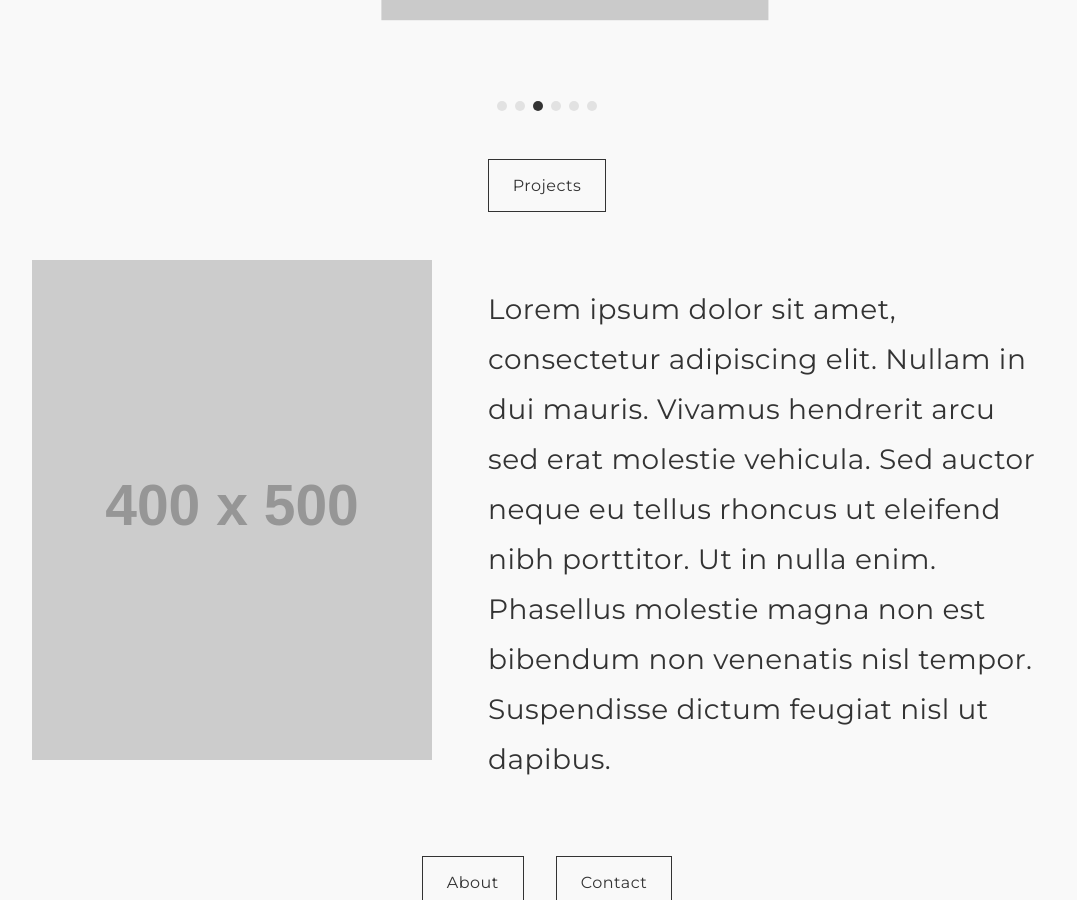
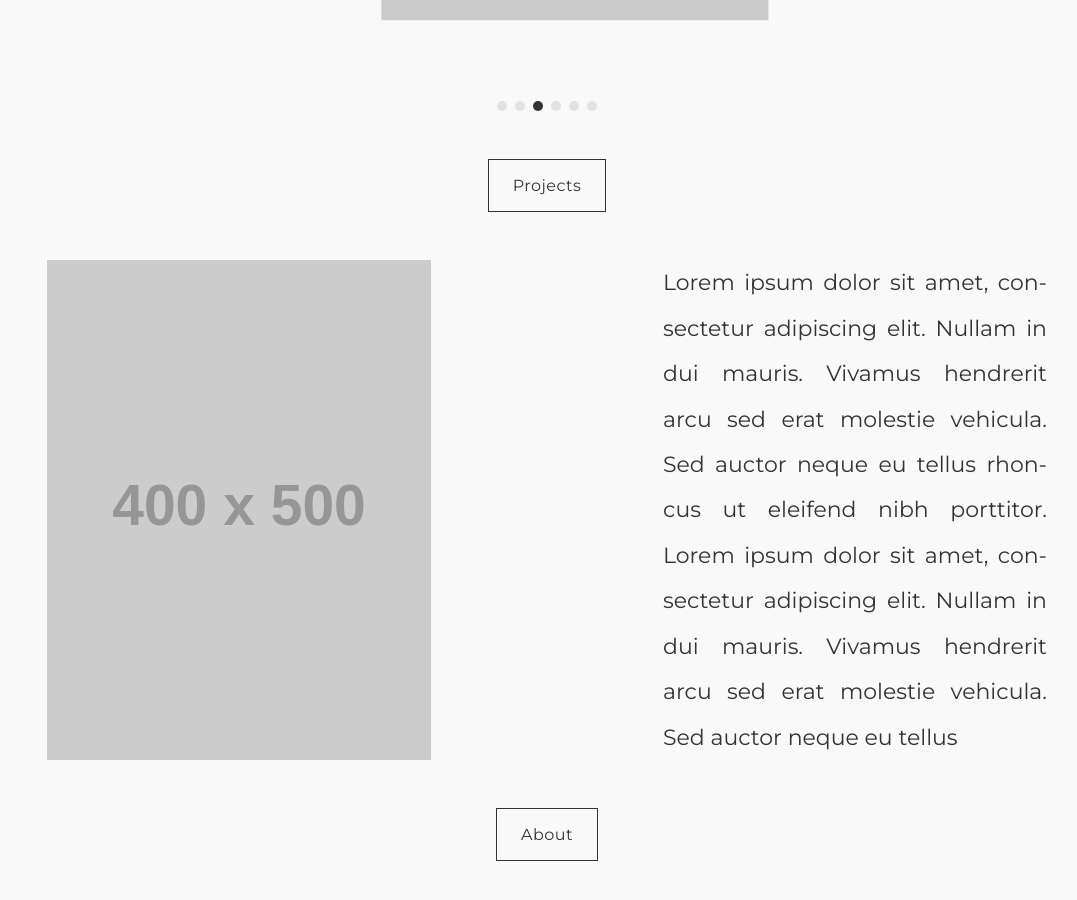
Before and after one commit to Bylin-code/Bylin-code.github.io, a Jekyll site: the page built from index.md, in a window 1280 px wide and 900 px high, scrolled down 987 px. Shown: the whole window, without its empty margins (93-1170 px from the left). Built offline with Jekyll 4.4.1, drawn with Linux system fonts in a browser that asks for light colours.

Commit message:
made the home page work

```diff
--- a/_layouts/default.html
+++ b/_layouts/default.html
@@ -112,9 +112,10 @@
         --about-margin-top: var(--spacing-xxlarge);
         --about-margin-bottom: var(--spacing-xxlarge);
         --about-padding: var(--spacing-large);
-        --about-image-width: 400px;
-        --about-image-height: 500px;
-        --about-text-width: 550px;
+        --about-image-width: clamp(150px, 30vw, 400px);
+        --about-image-height: clamp(200px, 40vw, 500px);
+        --about-text-width: clamp(150px, 30vw, 400px);
+        --about-text-height: clamp(200px, 40vw, 500px);
         --about-gap: var(--spacing-xlarge);
 
         /* Footer */
@@ -918,14 +919,17 @@
             grid-template-columns: auto auto;
             grid-template-rows: auto auto;
             gap: var(--about-gap);
-            margin: var(--about-margin-top) 0 var(--about-margin-bottom);
-            justify-content: center;
+            margin: var(--about-margin-top) auto var(--about-margin-bottom);
+            justify-content: space-between;
+            max-width: var(--site-max-width);
+            width: var(--site-content-width);
           }
 
           .about-image {
             grid-column: 1;
             grid-row: 1;
-            text-align: center;
+            display: flex;
+            justify-content: flex-start;
           }
 
           .about-image img {
@@ -939,20 +943,27 @@
             grid-row: 1;
             display: flex;
             flex-direction: column;
-            height: 100%;
+            height: var(--about-text-height);
             width: var(--about-text-width);
-            padding: var(--about-padding);
           }
 
           .about-text-content {
             flex-grow: 1;
             display: flex;
             flex-direction: column;
-            justify-content: center;
+            justify-content: flex-start;
+            font-size: clamp(12px, 2vw, 22px); /* Responsive font size */
           }
 
           .about-text-content p {
             margin: 0;
+            line-height: clamp(1.2, 2vw, 1.7);
+            color: var(--color-dark);
+            font-family: 'Montserrat', Arial, sans-serif;
+            text-align: justify;
+            hyphens: auto;
+            word-spacing: normal;
+            letter-spacing: normal;
           }
 
           .buttons-container {
@@ -971,11 +982,13 @@
 
           /* Gallery Container */
           .gallery-container {
-            margin: 3rem 0;
+            margin: 3rem auto;
+            max-width: var(--site-max-width);
+            width: var(--site-content-width);
           }
 
           .gallery-image {
-            width: 80%;  /* Changed from 100% to 80% */
+            width: 100%;
             height: auto;
             display: block;
             margin: 0 auto;  /* Center the image if it's not full width */
--- a/assets/js/text-spacing.js
+++ b/assets/js/text-spacing.js
@@ -25,8 +25,8 @@ document.addEventListener('DOMContentLoaded', function() {
     textContainer.style.flexDirection = 'column';
     textContainer.style.justifyContent = 'flex-start';
 
-    // 2. Use much larger font size
-    paragraph.style.fontSize = '28px';
+    // Don't override font size - let CSS control it
+    // Only set the margin to ensure proper alignment
     paragraph.style.margin = '0';
 
     // 3. Set initial styles to measure content
--- a/index.md
+++ b/index.md
@@ -47,15 +47,12 @@ permalink: /
   </div>
   <div class="about-text">
     <div class="about-text-content" id="about-text-content">
-      <p>Lorem ipsum dolor sit amet, consectetur adipiscing elit. Nullam in dui mauris. Vivamus hendrerit arcu sed erat molestie vehicula. Sed auctor neque eu tellus rhoncus ut eleifend nibh porttitor. Ut in nulla enim. Phasellus molestie magna non est bibendum non venenatis nisl tempor. Suspendisse dictum feugiat nisl ut dapibus.</p>
+      <p>Lorem ipsum dolor sit amet, consectetur adipiscing elit. Nullam in dui mauris. Vivamus hendrerit arcu sed erat molestie vehicula. Sed auctor neque eu tellus rhoncus ut eleifend nibh porttitor. Lorem ipsum dolor sit amet, consectetur adipiscing elit. Nullam in dui mauris. Vivamus hendrerit arcu sed erat molestie vehicula. Sed auctor neque eu tellus</p>
     </div>
   </div>
   <div class="buttons-container">
-    <div class="about-button-container">
+    <div class="about-button-container" style="text-align: center; width: 100%;">
       <a href="/about/" class="button">About</a>
-    </div>
-    <div class="contact-button-container">
-      <a href="/contact/" class="button">Contact</a>
     </div>
   </div>
 </div>
@@ -66,4 +63,8 @@ permalink: /
   </a>
 </div>
 
+<div class="contact-button-container" style="text-align: center; margin-top: 2rem;">
+  <a href="/contact/" class="button">Contact</a>
+</div>
+
 <p class="footer-text">Designed with minimalist principles for optimal user experience.</p>
```
